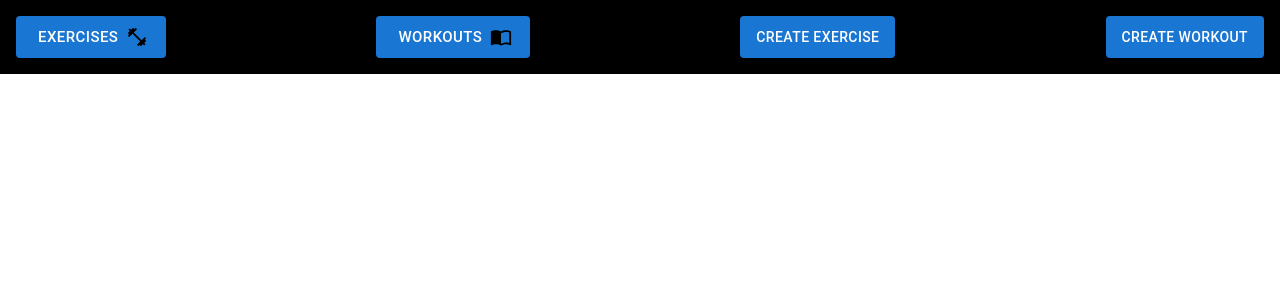
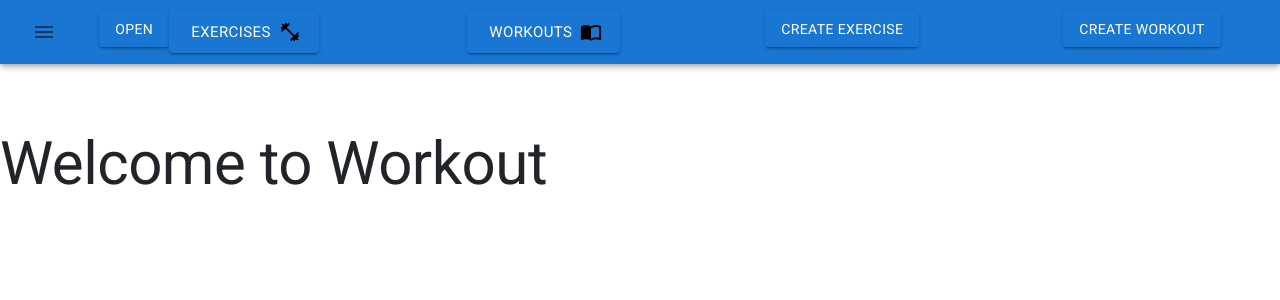
Before and after one commit to Brady1052/workout-app, a React (Create React App) app: page / in a window 1280 px wide. Shown: the top 300 px of the page. Built offline with nearby package versions, Linux system fonts and the light colour scheme.

Commit message:
using material ui grid and navbar to replace bootstrap

```diff
--- a/src/App.js
+++ b/src/App.js
@@ -2,22 +2,29 @@ import React from 'react';
 import { Route, Routes } from 'react-router-dom';
 import './App.css';
 import NavBar from './components/Layout/Navbar';
-import ExerciseCard from './components/UI/ExerciseCard';
-import WorkoutTable from './components/UI/WorkoutTable';
 import Exercises from './pages/Exercises';
 import Workouts from './pages/Workouts';
-
+import 'fontsource-roboto';
+import Typography from '@mui/material/Typography';
+import ThemeProvider from '@mui/material/styles/ThemeProvider';
+import createMuiTheme from '@mui/material/styles/createTheme';
 function App() {
+  const theme = createMuiTheme({
+    typography: {
+      h1: { fontSize: '50rem' },
+    },
+  });
   return (
-    <React.Fragment>
+    <ThemeProvider theme={theme}>
       <NavBar />
-      {/* <ExerciseCard />
-      <WorkoutTable /> */}
+      <Typography style={{ marginTop: '8rem' }} variant="h2">
+        Welcome to Workout
+      </Typography>
       <Routes>
         <Route path="/exercises" element={<Exercises />} />
         <Route path="/workouts" element={<Workouts />} />
       </Routes>
-    </React.Fragment>
+    </ThemeProvider>
   );
 }
 
--- a/src/components/Layout/Navbar.css
+++ b/src/components/Layout/Navbar.css
@@ -1,12 +1,10 @@
 .nav-container {
-  display: flex;
-  justify-content: space-between;
   z-index: 1;
   position: fixed;
   top: 0;
-  width: 100%;
   background-color: black;
   padding: 1rem;
+  min-width: 100%;
 }
 
 body.modal-open div.modal-backdrop {
--- a/src/components/Layout/Navbar.js
+++ b/src/components/Layout/Navbar.js
@@ -6,13 +6,65 @@ import WorkoutModal from '../Modals/WorkoutModal.js';
 import Button from '@mui/material/Button';
 import FitnessCenterIcon from '@mui/icons-material/FitnessCenter';
 import ImportContactsIcon from '@mui/icons-material/ImportContacts';
-import { ButtonGroup } from '@mui/material';
+import Grid from '@mui/material/Grid';
+import { AppBar } from '@mui/material';
+import { Toolbar } from '@mui/material';
+import { IconButton } from '@mui/material';
+import MenuIcon from '@mui/icons-material/Menu';
+import { Modal } from '@mui/material';
+import { Box } from '@mui/material';
+import { Typography } from '@mui/material';
 
 function NavBar() {
+  const style = {
+    position: 'absolute',
+    top: '50%',
+    left: '50%',
+    transform: 'translate(-50%, -50%)',
+    width: 400,
+    bgcolor: 'background.paper',
+    border: '2px solid #000',
+    boxShadow: 24,
+    p: 4,
+  };
+  const [open, setOpen] = React.useState(false);
+  const handleOpen = () => setOpen(true);
+  const handleClose = () => setOpen(false);
   return (
     <React.Fragment>
-      <div>
-        <nav className="nav-container">
+      <AppBar>
+        <Toolbar>
+          <IconButton>
+            <MenuIcon />
+          </IconButton>
+          {/* <div className="nav-container"> */}
+          <Grid container justifyContent="center">
+            <Grid item>
+              <Button variant="contained" onClick={handleOpen}>
+                Open
+                <Modal
+                  open={open}
+                  onClose={handleClose}
+                  aria-labelledby="modal-modal-title"
+                  aria-describedby="modal-modal-description"
+                >
+                  <Box sx={style}>
+                    <Typography
+                      id="modal-modal-title"
+                      variant="h6"
+                      component="h2"
+                    >
+                      Text in a modal
+                    </Typography>
+                    <Typography id="modal-modal-description" sx={{ mt: 2 }}>
+                      Duis mollis, est non commodo luctus, nisi erat porttitor
+                      ligula.
+                    </Typography>
+                  </Box>
+                </Modal>
+              </Button>
+            </Grid>
+            <Grid item xs={3}>
               <Link to="/exercises">
                 <Button
                   variant="contained"
@@ -23,7 +75,8 @@ function NavBar() {
                   Exercises
                 </Button>
               </Link>
-
+            </Grid>
+            <Grid item xs={3}>
               <Link to="/workouts">
                 <Button
                   variant="contained"
@@ -34,10 +87,17 @@ function NavBar() {
                   Workouts
                 </Button>
               </Link>
+            </Grid>
+            <Grid item xs={3}>
               <ExerciseModal />
+            </Grid>
+            <Grid item>
               <WorkoutModal />
-        </nav>
-      </div>
+            </Grid>
+          </Grid>
+          {/* </div> */}
+        </Toolbar>
+      </AppBar>
     </React.Fragment>
   );
 }
```
Lines whose indentation alone changed are shown as unchanged.
